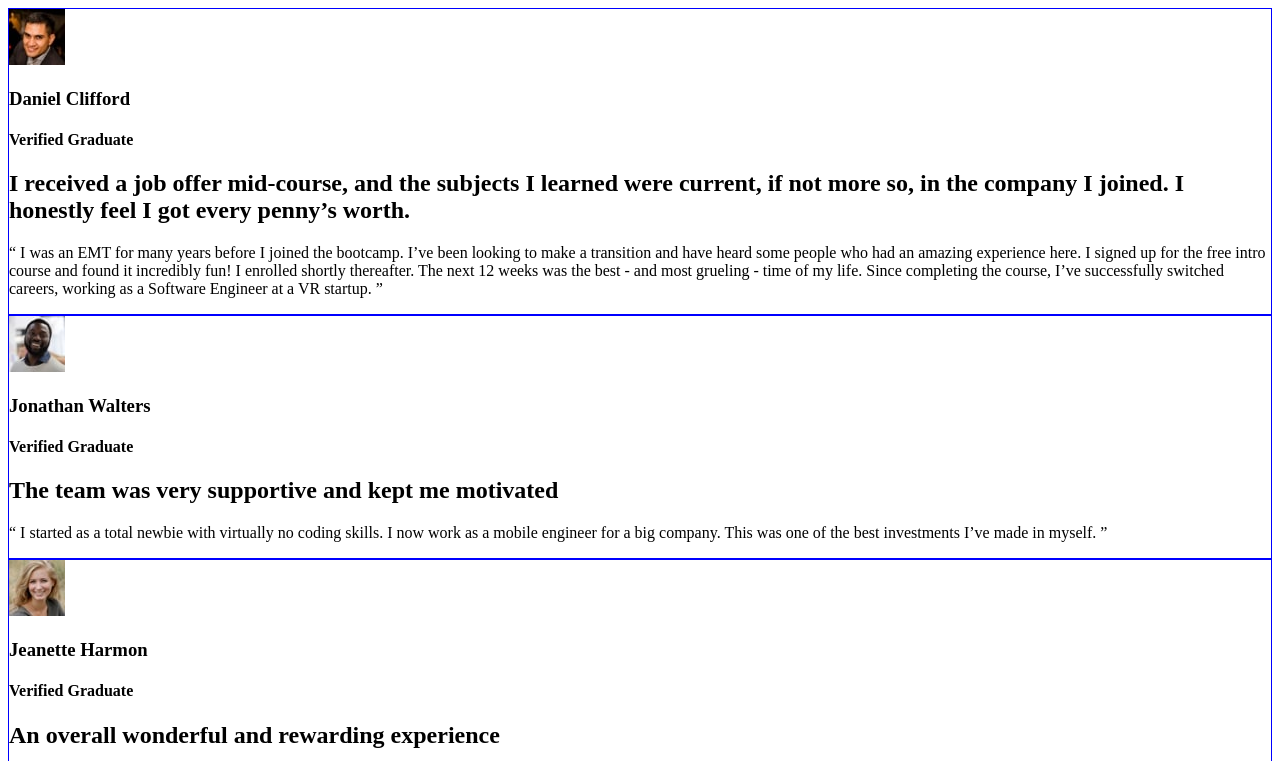
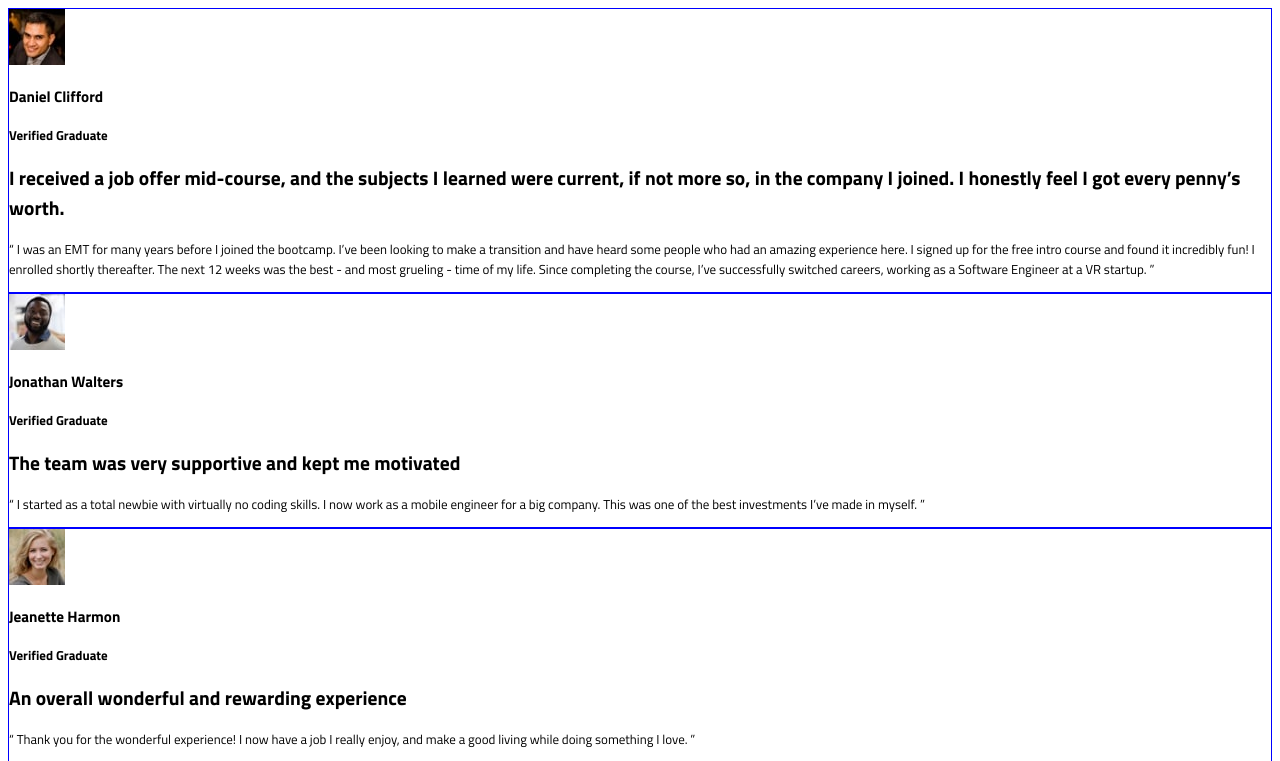
Before and after one commit to robinwatts96/testimonials-grid-section-main, a plain HTML site: page index.html in a window 1280 px wide. Shown: the top 761 px of the page. Drawn offline with Linux system fonts and the light colour scheme.

Commit message:
variables and font added

```diff
--- a/index.html
+++ b/index.html
@@ -5,6 +5,9 @@
   <meta name="viewport" content="width=device-width, initial-scale=1.0"> <!-- displays site properly based on user's device -->
 
   <link rel="icon" type="image/png" sizes="32x32" href="./images/favicon-32x32.png">
+  <link rel="preconnect" href="https://fonts.googleapis.com">
+  <link rel="preconnect" href="https://fonts.gstatic.com" crossorigin>
+  <link href="https://fonts.googleapis.com/css2?family=Roboto:wght@100;300;400;500&family=Titillium+Web:ital,wght@0,200;0,300;0,400;0,600;0,700;0,900;1,200;1,300;1,400;1,600;1,700&display=swap" rel="stylesheet">
   <link rel="stylesheet" href="css/main.css">
 
   <title>Testimonials Grid Section Challenge Hub</title>
--- a/scss/_base.scss
+++ b/scss/_base.scss
@@ -1,6 +1,24 @@
 // Variables
+// Primary
+$violet: hsl(263, 55%, 52%);
+$dark-grey: hsl(217, 19%, 35%);
+$dark-black: hsl(219, 29%, 14%);
+$white: hsl(0, 0%, 100%);
+
+// Neutral
+$light-grey: hsl(0, 0%, 81%);
+$light-grey-blue: hsl(210, 46%, 95%);
+
+// Font weight
+$bold: 600;
 
 
+// Typography
+html {
+    font-size: 13px;
+    font-family: 'Roboto', sans-serif;
+    font-family: 'Titillium Web', sans-serif;
+}
 
 
 // Mixins
```
Also changed, not shown: css/main.css, 1 other file.
